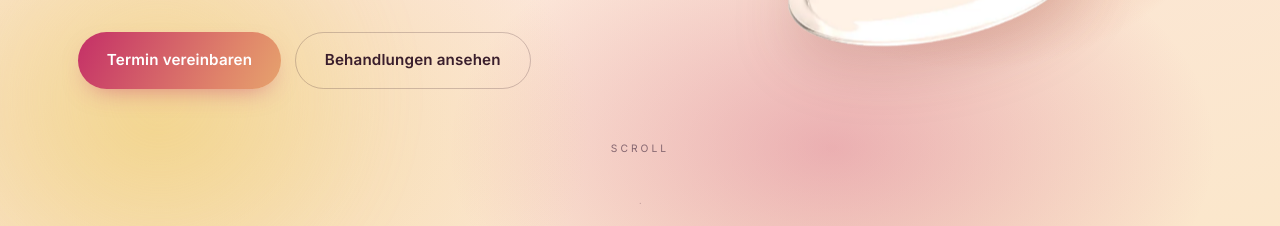
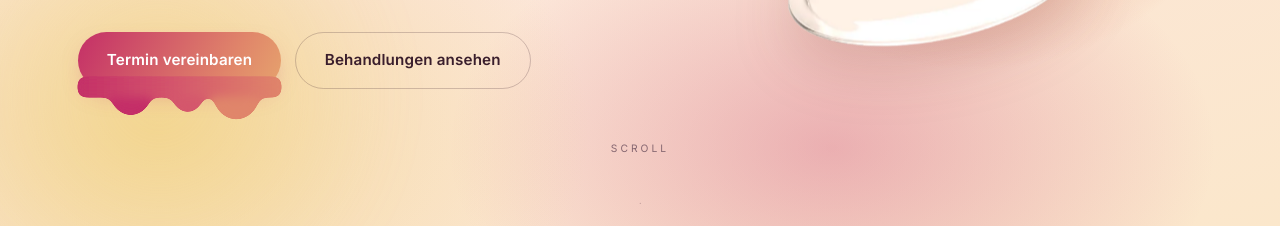
Before and after one commit to BabaC0des/hijama-praxis-prototyp, an Astro site in the folder astro/: page / in a window 1280 px wide. Shown: the part 572-798 px from the top of the page. Built offline with nearby package versions, Linux system fonts and the light colour scheme; Astro itself is replaced by a stand-in of ours.

Commit message:
Hero: melting-drip button via gooey metaball filter (wider drips, curved necks)
Replace the separate radial-gradient balls with an SVG goo filter (blur+alpha
threshold) that fuses a gradient bar + wide drips into the button bottom with
smooth concave necks, so it looks like the button is melting. Hero CTA only.

```diff
--- a/astro/src/pages/index.astro
+++ b/astro/src/pages/index.astro
@@ -19,7 +19,7 @@ import prices from "../data/prices.json";
         <h1 class="reveal d1">Heilung, die<br />unter die <em>Haut</em> geht.</h1>
         <p class="lede reveal d2">{SITE.heroSub}</p>
         <div class="hero-cta reveal d3">
-          <a href={BOOKING} target="_blank" rel="noopener" class="btn btn-primary btn-lg magnetic">Termin vereinbaren</a>
+          <a href={BOOKING} target="_blank" rel="noopener" class="btn btn-primary btn-lg magnetic btn-droopy">Termin vereinbaren</a>
           <a href="#behandlungen" class="btn btn-ghost btn-lg magnetic">Behandlungen ansehen</a>
         </div>
       </div>
@@ -129,6 +129,10 @@ import prices from "../data/prices.json";
     </section>
   </main>
 
+  <svg width="0" height="0" aria-hidden="true" style="position:absolute"><defs>
+    <filter id="drip-goo"><feGaussianBlur in="SourceGraphic" stdDeviation="5" result="b" /><feColorMatrix in="b" type="matrix" values="1 0 0 0 0  0 1 0 0 0  0 0 1 0 0  0 0 0 19 -8" /></filter>
+  </defs></svg>
+
   <script is:inline>
     // Hero cup: mouse parallax + scroll-driven spiral — it descends, drifts & rotates as you scroll, then it's gone past the hero. (Not pinned.)
     (function () {
--- a/astro/src/styles/global.css
+++ b/astro/src/styles/global.css
@@ -53,6 +53,19 @@ h1,h2,h3,.serif{font-family:var(--serif);font-weight:400;line-height:1.06;letter
 .btn-ghost{background:transparent;color:var(--plum);border:1.6px solid var(--line-strong)}
 .btn-ghost:hover{border-color:var(--magenta);color:var(--magenta)}
 .btn-lg{padding:.95rem 1.8rem;font-size:.95rem}
+/* hero "Termin vereinbaren" — melting drips hanging off the bottom edge */
+.btn-droopy{position:relative}
+.btn-droopy::after{
+  content:"";position:absolute;left:0;right:0;top:calc(100% - 12px);height:52px;pointer-events:none;
+  /* goo filter fuses the bar + drips into the button bottom with smooth curved necks */
+  filter:url(#drip-goo);
+  background:
+    linear-gradient(90deg,var(--magenta),#d4566c 48%,var(--coral)) top/100% 20px no-repeat,
+    radial-gradient(28px 30px at 26% 16px,var(--magenta) 0 72%,transparent 73%),
+    radial-gradient(22px 26px at 54% 16px,#d4566c 0 72%,transparent 73%),
+    radial-gradient(32px 36px at 78% 16px,var(--coral) 0 72%,transparent 73%);
+  background-repeat:no-repeat;
+}
 
 /* ---------------- header ---------------- */
 header.site{position:fixed;top:0;left:0;right:0;z-index:50;display:flex;align-items:center;justify-content:space-between;
```
